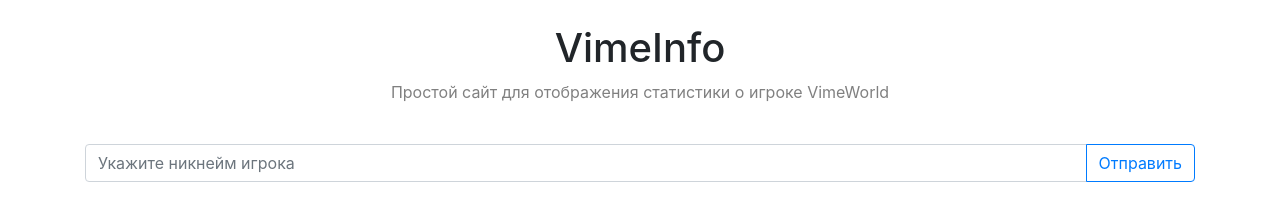
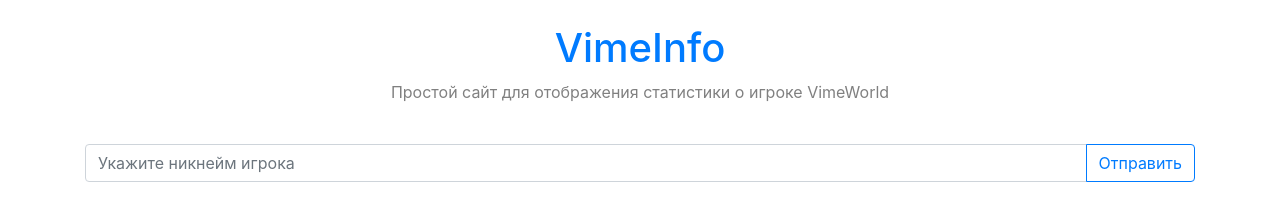
Before and after one commit to vimeinfo/vimeinfo.github.io, a plain HTML site: page index.html in a window 1280 px wide. Drawn offline with nearby package versions, Linux system fonts and the light colour scheme.

Commit message:
Update index.html

```diff
--- a/index.html
+++ b/index.html
@@ -1,6 +1,12 @@
 <!DOCTYPE html>
 <html>
+<!--
+    VimeInfo v1.0
+    Created by cipherskyinc
+    Основная часть сайта (поиск и заголовок) сделаны с Bootstrap 4.3.1 (саму страницу сделал @runic-tears)
+-->
 <head>
+    <link rel="shortcut icon" type="image/x-icon" href="favicon.png">
     <meta charset='utf-8'>
     <title>VimeInfo | Простой сайт для отображения статистики о игроке VimeWorld</title>
     <meta name='viewport' content='width=device-width, initial-scale=1'>
@@ -9,7 +15,7 @@
 </head>
 <body>
     <div class="container">
-        <h1 class="text-center mt-4">VimeInfo</h1>
+        <a href="guild.html"><h1 class="text-center mt-4">VimeInfo</h1></a>
         <p class="text-center" style="color: grey;">Простой сайт для отображения статистики о игроке VimeWorld</p>
 
         <br><form class="input-group mb-3">
```
